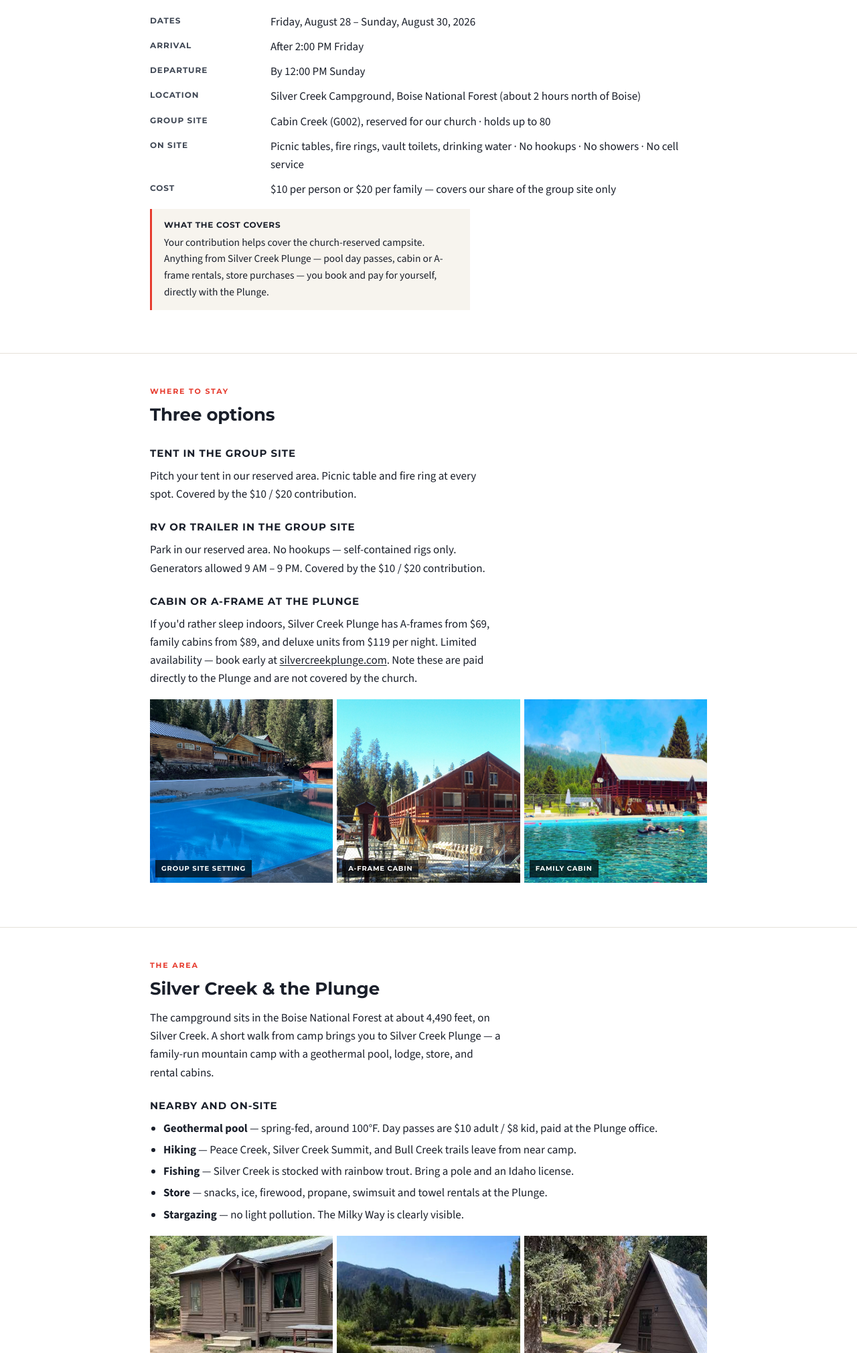
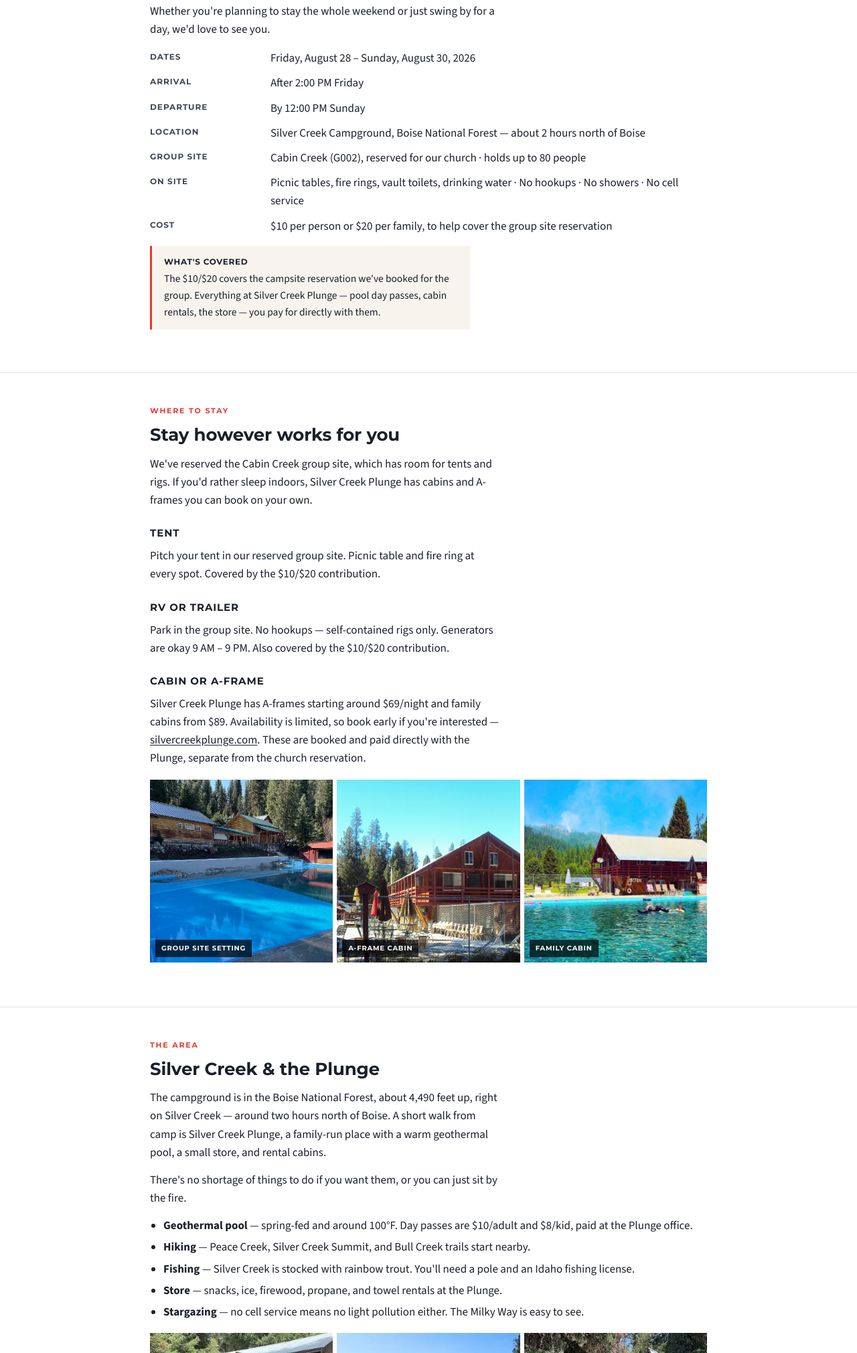
Before and after one commit to bennettjpwilliamson/church-camp-trip, a website: page public/index.html in a window 1280 px wide. Shown: the part 780-2800 px from the top of the page at 67% size. Drawn offline with nearby package versions, Linux system fonts and the light colour scheme.

Commit message:
Update copy to warm, conversational tone (matching campout2025 reference)

```diff
--- a/public/index.html
+++ b/public/index.html
@@ -196,23 +196,23 @@
 <section id="about">
   <div class="wrap">
     <p class="kicker">About the Trip</p>
-    <h2>A weekend together in the woods</h2>
-    <p>This is simply a chance for our church to be together. There is no program — just space to fellowship, share meals, worship around the fire, and enjoy the mountains as a church family.</p>
-    <p>The church has reserved the group campsite. Come tent, bring an RV, or rent a cabin from the Plunge if you'd rather sleep indoors.</p>
+    <h2>Come hang out with us</h2>
+    <p>We're excited to get outside together this August at Silver Creek Campground. This is a low-key gathering — no meals, drinks, or programming are provided. The only thing we've organized is the campsite. Just bring what you need and come enjoy some time together outdoors.</p>
+    <p>Whether you're planning to stay the whole weekend or just swing by for a day, we'd love to see you.</p>
 
     <dl class="dl">
       <dt>Dates</dt><dd>Friday, August 28 – Sunday, August 30, 2026</dd>
       <dt>Arrival</dt><dd>After 2:00 PM Friday</dd>
       <dt>Departure</dt><dd>By 12:00 PM Sunday</dd>
-      <dt>Location</dt><dd>Silver Creek Campground, Boise National Forest (about 2 hours north of Boise)</dd>
-      <dt>Group site</dt><dd>Cabin Creek (G002), reserved for our church · holds up to 80</dd>
+      <dt>Location</dt><dd>Silver Creek Campground, Boise National Forest — about 2 hours north of Boise</dd>
+      <dt>Group site</dt><dd>Cabin Creek (G002), reserved for our church · holds up to 80 people</dd>
       <dt>On site</dt><dd>Picnic tables, fire rings, vault toilets, drinking water · No hookups · No showers · No cell service</dd>
-      <dt>Cost</dt><dd>$10 per person or $20 per family — covers our share of the group site only</dd>
+      <dt>Cost</dt><dd>$10 per person or $20 per family, to help cover the group site reservation</dd>
     </dl>
 
     <div class="note">
-      <strong>What the cost covers</strong>
-      Your contribution helps cover the church-reserved campsite. Anything from Silver Creek Plunge — pool day passes, cabin or A-frame rentals, store purchases — you book and pay for yourself, directly with the Plunge.
+      <strong>What's covered</strong>
+      The $10/$20 covers the campsite reservation we've booked for the group. Everything at Silver Creek Plunge — pool day passes, cabin rentals, the store — you pay for directly with them.
     </div>
   </div>
 </section>
@@ -221,16 +221,17 @@
 <section id="stay">
   <div class="wrap">
     <p class="kicker">Where to Stay</p>
-    <h2>Three options</h2>
+    <h2>Stay however works for you</h2>
+    <p>We've reserved the Cabin Creek group site, which has room for tents and rigs. If you'd rather sleep indoors, Silver Creek Plunge has cabins and A-frames you can book on your own.</p>
 
-    <h3>Tent in the group site</h3>
-    <p>Pitch your tent in our reserved area. Picnic table and fire ring at every spot. Covered by the $10 / $20 contribution.</p>
+    <h3>Tent</h3>
+    <p>Pitch your tent in our reserved group site. Picnic table and fire ring at every spot. Covered by the $10/$20 contribution.</p>
 
-    <h3>RV or trailer in the group site</h3>
-    <p>Park in our reserved area. No hookups — self-contained rigs only. Generators allowed 9 AM – 9 PM. Covered by the $10 / $20 contribution.</p>
+    <h3>RV or trailer</h3>
+    <p>Park in the group site. No hookups — self-contained rigs only. Generators are okay 9 AM – 9 PM. Also covered by the $10/$20 contribution.</p>
 
-    <h3>Cabin or A-frame at the Plunge</h3>
-    <p>If you'd rather sleep indoors, Silver Creek Plunge has A-frames from $69, family cabins from $89, and deluxe units from $119 per night. Limited availability — book early at <a href="https://www.silvercreekplunge.com" target="_blank" rel="noopener">silvercreekplunge.com</a>. Note these are paid directly to the Plunge and are not covered by the church.</p>
+    <h3>Cabin or A-frame</h3>
+    <p>Silver Creek Plunge has A-frames starting around $69/night and family cabins from $89. Availability is limited, so book early if you're interested — <a href="https://www.silvercreekplunge.com" target="_blank" rel="noopener">silvercreekplunge.com</a>. These are booked and paid directly with the Plunge, separate from the church reservation.</p>
 
     <div class="photos">
       <figure><img src="/assets/creek.webp" alt="Silver Creek and meadow" /><figcaption>Group site setting</figcaption></figure>
@@ -245,15 +246,15 @@
   <div class="wrap">
     <p class="kicker">The Area</p>
     <h2>Silver Creek &amp; the Plunge</h2>
-    <p>The campground sits in the Boise National Forest at about 4,490 feet, on Silver Creek. A short walk from camp brings you to Silver Creek Plunge — a family-run mountain camp with a geothermal pool, lodge, store, and rental cabins.</p>
+    <p>The campground is in the Boise National Forest, about 4,490 feet up, right on Silver Creek — around two hours north of Boise. A short walk from camp is Silver Creek Plunge, a family-run place with a warm geothermal pool, a small store, and rental cabins.</p>
+    <p>There's no shortage of things to do if you want them, or you can just sit by the fire.</p>
 
-    <h3>Nearby and on-site</h3>
     <ul>
-      <li><strong>Geothermal pool</strong> — spring-fed, around 100°F. Day passes are $10 adult / $8 kid, paid at the Plunge office.</li>
-      <li><strong>Hiking</strong> — Peace Creek, Silver Creek Summit, and Bull Creek trails leave from near camp.</li>
-      <li><strong>Fishing</strong> — Silver Creek is stocked with rainbow trout. Bring a pole and an Idaho license.</li>
-      <li><strong>Store</strong> — snacks, ice, firewood, propane, swimsuit and towel rentals at the Plunge.</li>
-      <li><strong>Stargazing</strong> — no light pollution. The Milky Way is clearly visible.</li>
+      <li><strong>Geothermal pool</strong> — spring-fed and around 100°F. Day passes are $10/adult and $8/kid, paid at the Plunge office.</li>
+      <li><strong>Hiking</strong> — Peace Creek, Silver Creek Summit, and Bull Creek trails start nearby.</li>
+      <li><strong>Fishing</strong> — Silver Creek is stocked with rainbow trout. You'll need a pole and an Idaho fishing license.</li>
+      <li><strong>Store</strong> — snacks, ice, firewood, propane, and towel rentals at the Plunge.</li>
+      <li><strong>Stargazing</strong> — no cell service means no light pollution either. The Milky Way is easy to see.</li>
     </ul>
 
     <div class="photos">
@@ -278,8 +279,8 @@
 <section id="bring">
   <div class="wrap">
     <p class="kicker">What to Bring</p>
-    <h2>Pack like you're camping</h2>
-    <p>Mountain nights drop into the 40s, even in August. Plan accordingly.</p>
+    <h2>Bring everything you need</h2>
+    <p>No meals or drinks are provided — this is bring-your-own. Mountain nights drop into the 40s even in August, so pack warm layers. There are no showers on site; the pool and creek are it.</p>
 
     <h3>Sleeping</h3>
     <ul>
@@ -321,10 +322,6 @@
       <li>Bug spray</li>
     </ul>
 
-    <div class="note">
-      <strong>No showers on site</strong>
-      The pool and creek are it.
-    </div>
   </div>
 </section>
 
@@ -332,8 +329,9 @@
 <section id="signup">
   <div class="wrap">
     <p class="kicker">Sign Up</p>
-    <h2>Let us know you're coming</h2>
-    <p>Please fill this out so we know who is coming and what setup to expect. Deadline: Sunday, August 16, 2026.</p>
+    <h2>We'd love to see you there</h2>
+    <p>Fill this out so we know who's coming and what to expect. Please sign up by Sunday, August 16.</p>
+    <p>After signing up, please Venmo <strong>@TableRockChurch</strong> and include "campout" in the note — $10 per person or $20 per family.</p>
 
     <form id="signupForm">
       <!-- Honeypot for bots -->
```
